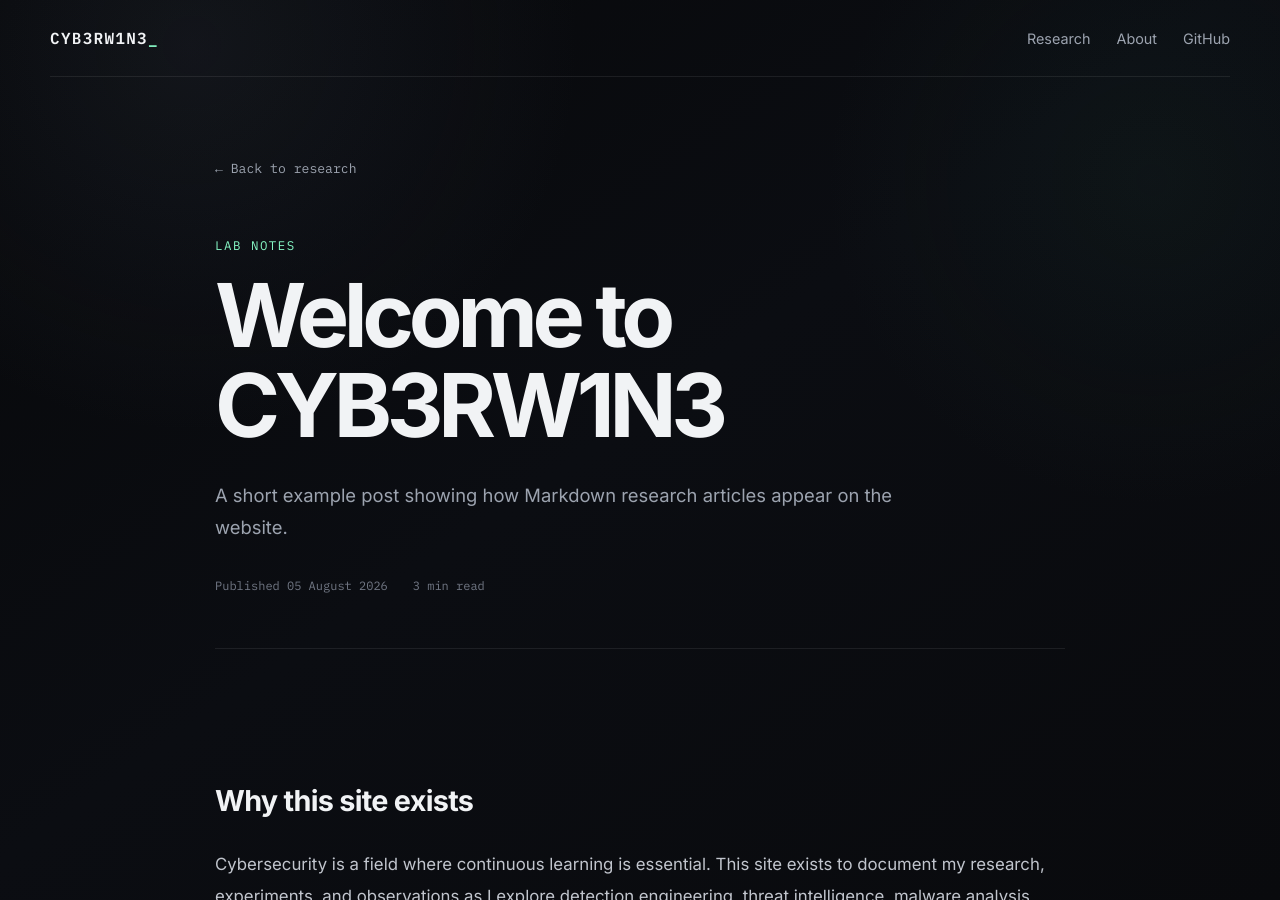
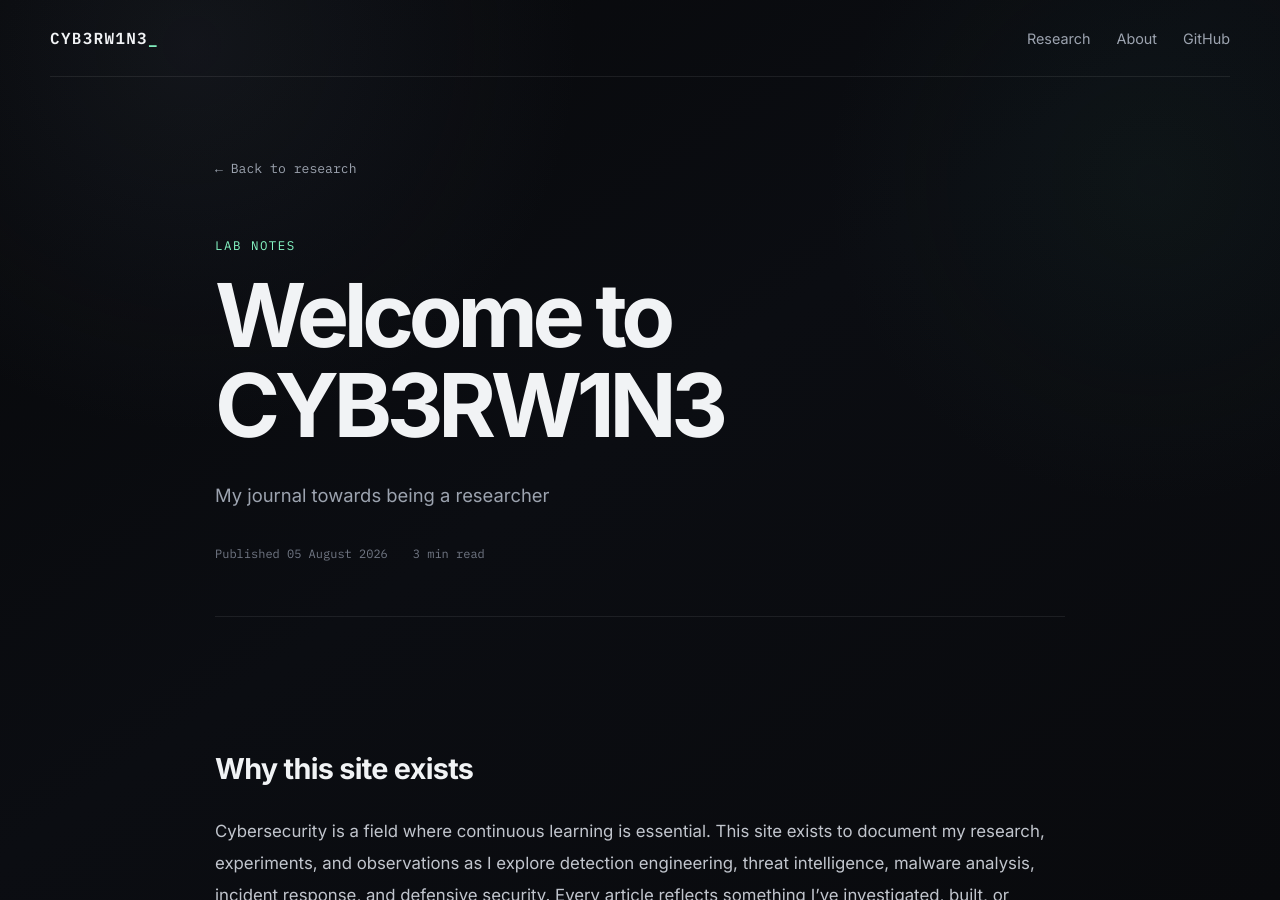
Before and after one commit to kapilkeshav/CYB3RW1N3, a Jekyll site: the page built from _posts/2026-08-05-welcome-to-cyb3rw1n3.md, in a window 1280 px wide and 900 px high. Built offline with Jekyll 4.4.1, drawn with Linux system fonts in a browser that asks for light colours.

Commit message:
Update 2026-08-05-welcome-to-cyb3rw1n3.md

```diff
--- a/_posts/2026-08-05-welcome-to-cyb3rw1n3.md
+++ b/_posts/2026-08-05-welcome-to-cyb3rw1n3.md
@@ -1,7 +1,7 @@
 ---
 layout: post
 title: "Welcome to CYB3RW1N3"
-description: "A short example post showing how Markdown research articles appear on the website."
+description: "My journal towards being a researcher"
 category: "Lab Notes"
 date: 2026-08-05 20:00:00 +0530
 read_time: 3
```
